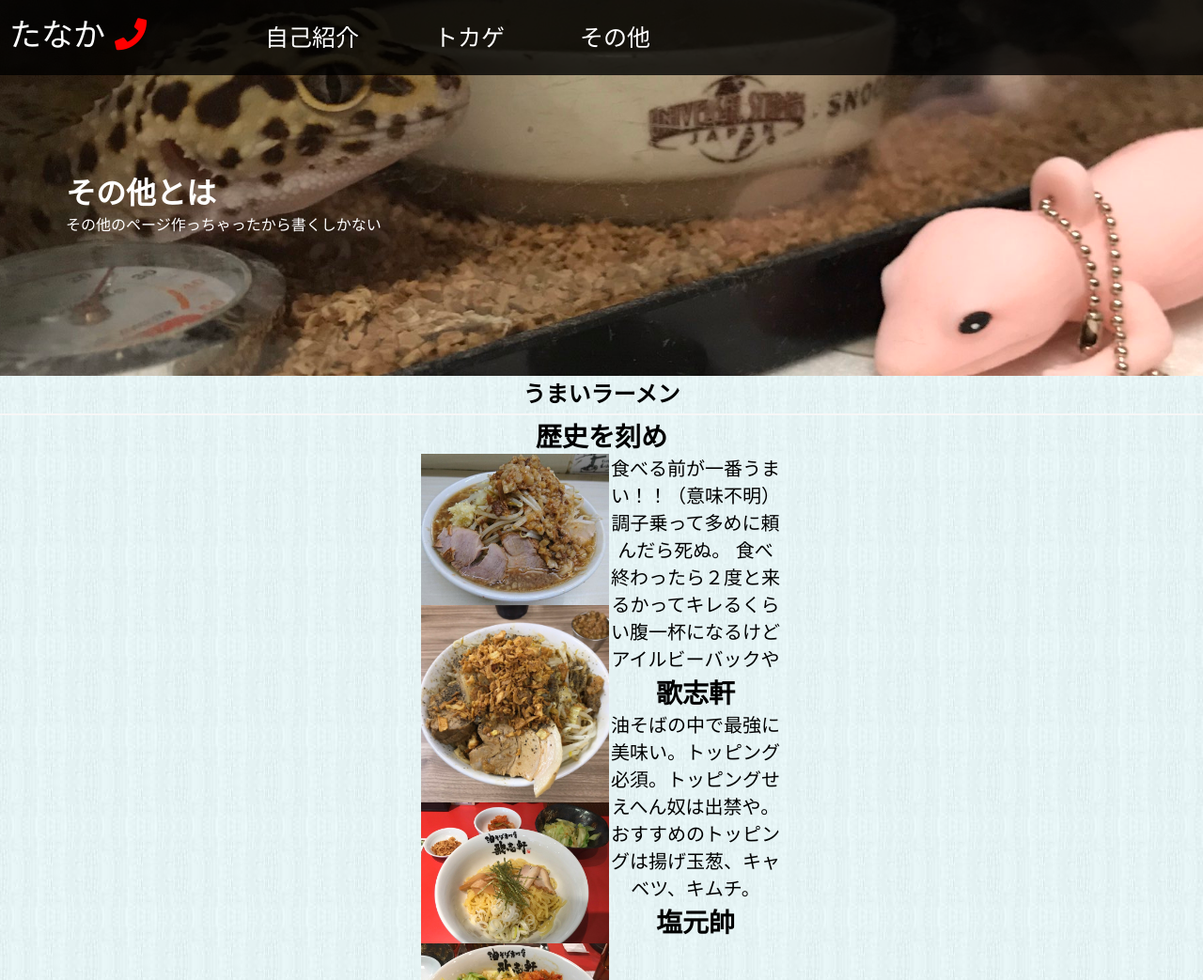
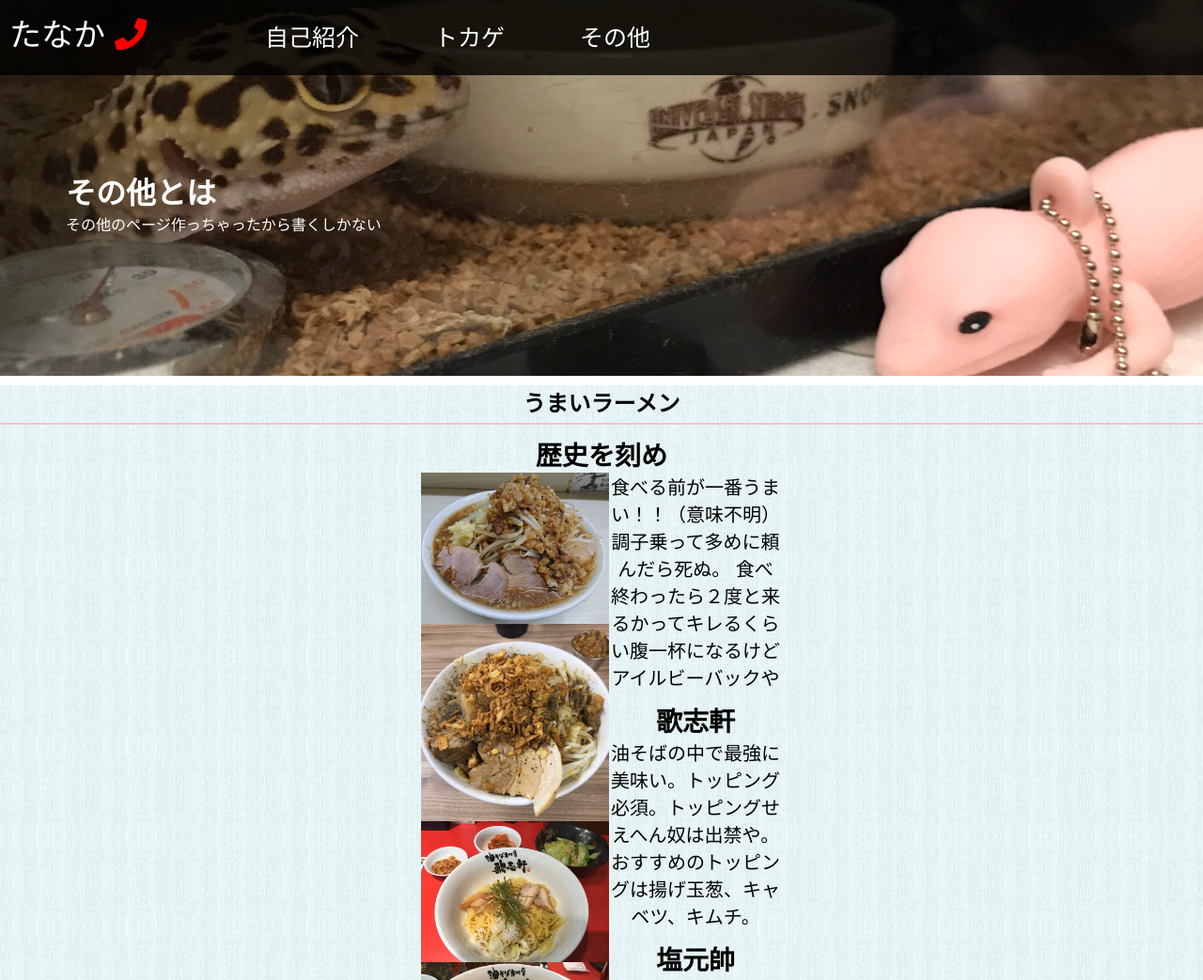
Before and after one commit to kaito216/sonota.html, a plain HTML site: page index.html in a window 1280 px wide. Shown: the top 1043 px of the page at 94% size. Drawn offline with Linux system fonts and the light colour scheme.

Commit message:
Update sonota.css

```diff
--- a/sonota.css
+++ b/sonota.css
@@ -61,15 +61,15 @@ padding-top: 30px;
 .main-wrapper{
   background-image:url(https://github.com/kaito216/sonota.html/blob/master/haikei.jpg?raw=true);
   text-align: center;
-  margin:0 auto;
+  margin:10px auto;
 }
 .main-wrapper h2{
-border-bottom:2px solid #f7f7f7;
+border-bottom:2px solid pink;
 padding-bottom:5px;
 }
 .ramen{
   width:30%;
-  margin:0 auto;
+  margin:10px auto;
 }
 .ramen p{
   font-size:20px;
```
